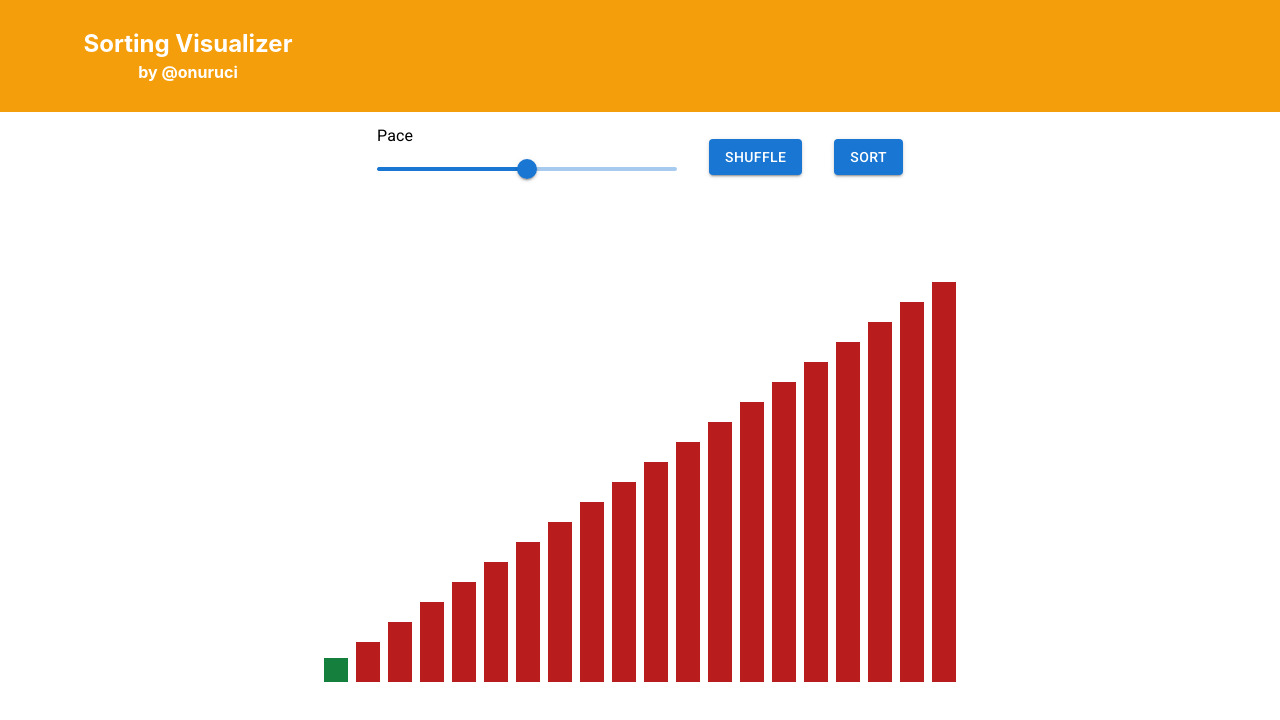
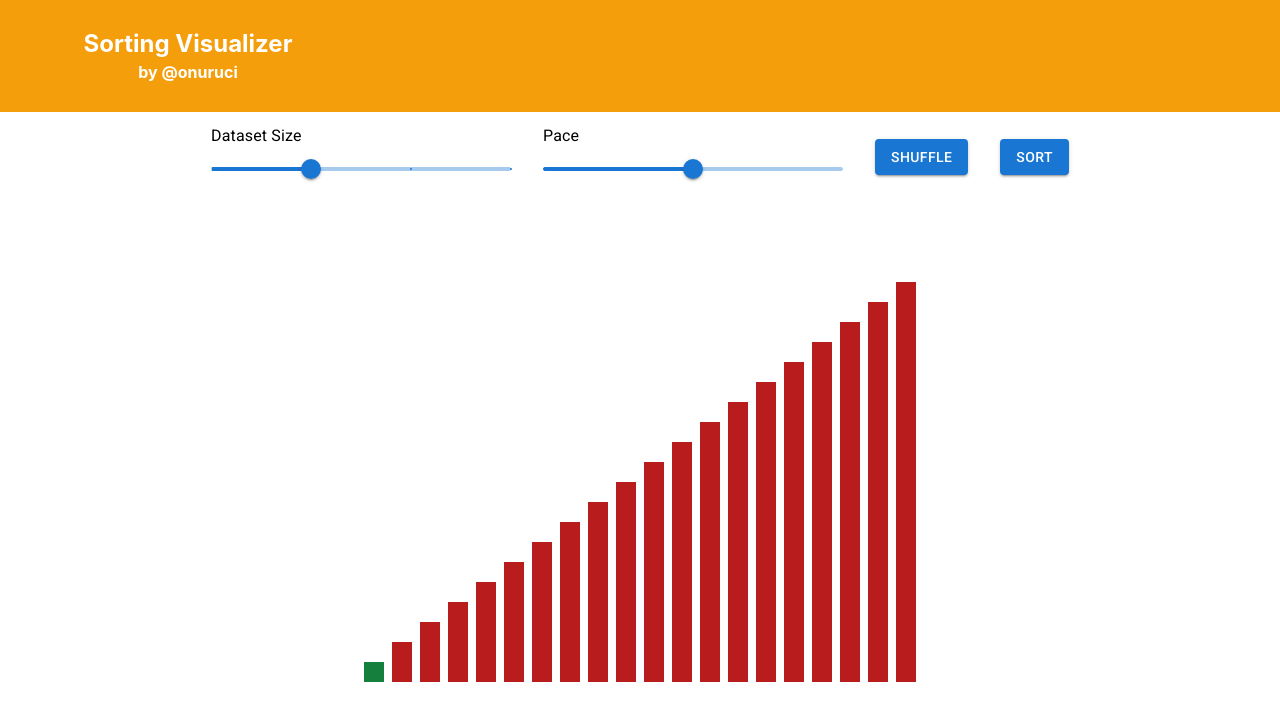
Before and after one commit to onuruci/sorting-visualizer, a React (Create React App) app: page / in a window 1280 px wide. Shown: the top 720 px of the page. Built offline with nearby package versions, Linux system fonts and the light colour scheme.

Commit message:
dataset selector added

```diff
--- a/src/App.tsx
+++ b/src/App.tsx
@@ -17,10 +17,15 @@ function App() {
     setPace(100 - e.target.value);
   };
 
+  const handleDataSetSizeChange = (e: any) => {
+    setBarCount(e.target.value);
+  };
+
   useEffect(() => {
     let arr = [];
+    let change = 400 / barCount;
     for (let i = 1; i <= barCount; i++) {
-      arr.push(20 * i);
+      arr.push(change * i);
     }
     setBars([...arr]);
     console.log(arr);
@@ -38,7 +43,12 @@ function App() {
           </h2>
         </div>
       </div>
-      <div className='max-w-fit p-3 mx-auto text-left flex space-x-8 items-center'>
+      <div className='max-w-fit p-3 mx-auto text-left flex space-x-8 items-center'><Box width={300}>
+        <Typography gutterBottom>
+          Dataset Size
+        </Typography>
+        <Slider defaultValue={20} valueLabelDisplay="auto" min={10} max={40} marks step={10} onChange={(e) => handleDataSetSizeChange(e)} />
+      </Box>
         <Box width={300}>
           <Typography gutterBottom>
             Pace
@@ -52,7 +62,7 @@ function App() {
         {
           bars.map((e: number, i) => {
             return (
-              <div key={e} className={"w-5 p-3 mx-1 mt-auto " + (i !== selectedNum ? "bg-red-700" : "bg-green-700")} style={{ "height": (e).toString() + "px" }} />
+              <div key={e} className={"w-5 p-2 mx-1 mt-auto " + (i !== selectedNum ? "bg-red-700" : "bg-green-700")} style={{ "height": (e).toString() + "px" }} />
             );
           })
         }
```
